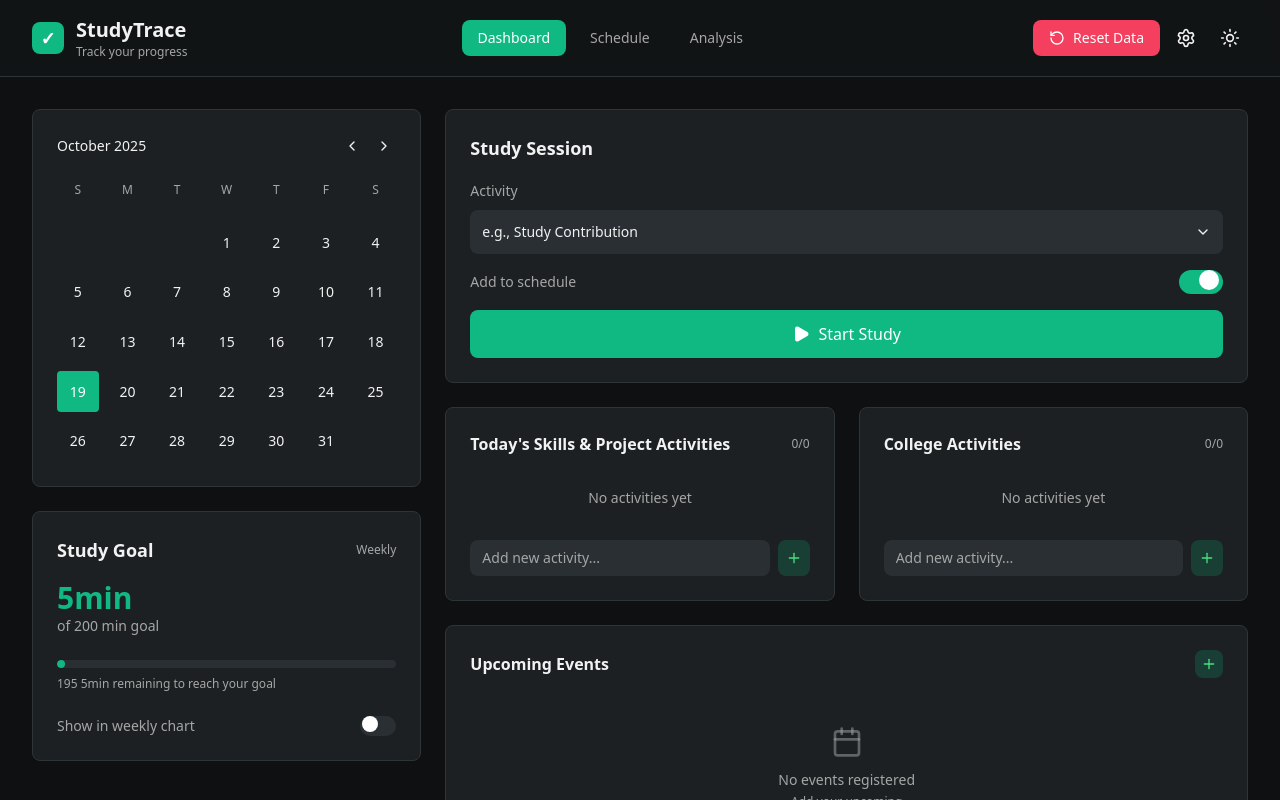
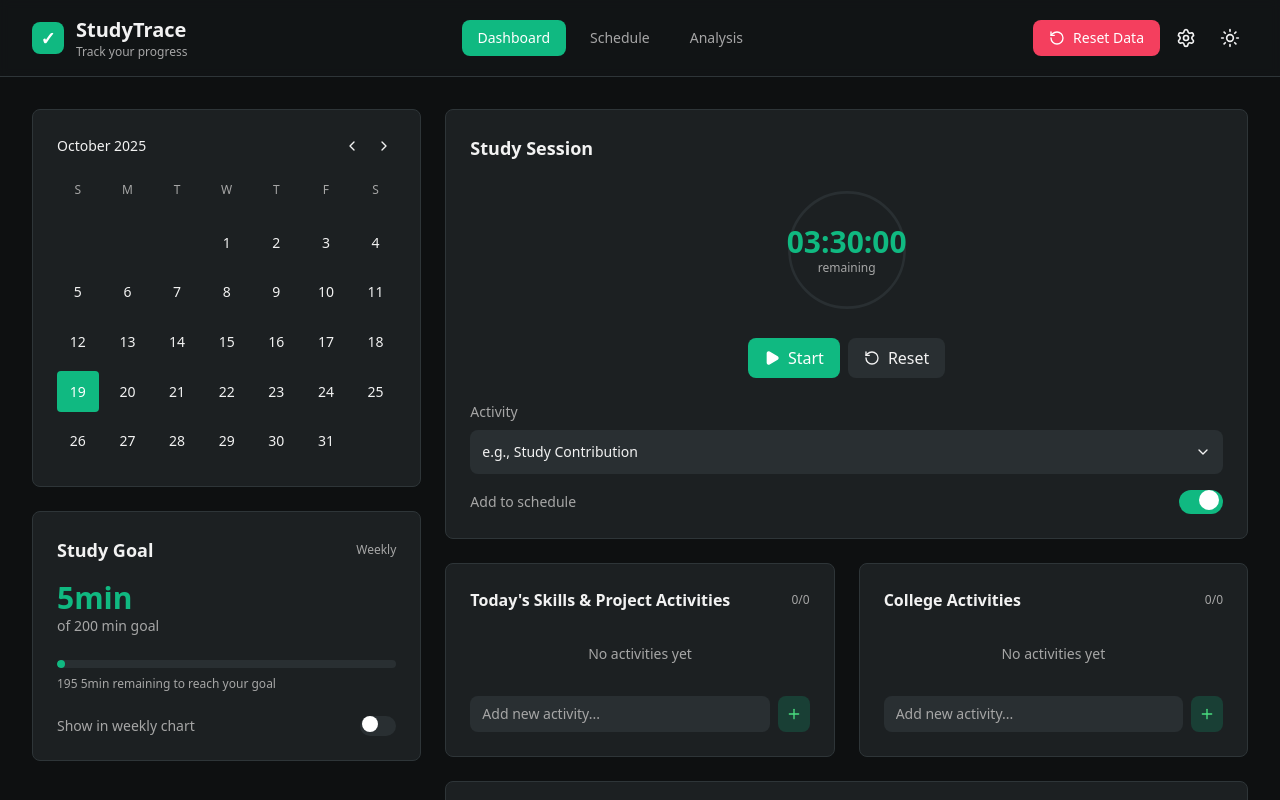
Before and after one commit to vivekkumar669/StudyTrace, a React (Vite) app: page / in a window 1280 px wide. Shown: the top 800 px of the page. Built offline with nearby package versions, Linux system fonts and the light colour scheme.

Commit message:
Update StudySessionCard with 3h 30m timer
cgen-a44e1bd319b848dbae562685abd49a00

```diff
--- a/client/components/dashboard/StudySessionCard.tsx
+++ b/client/components/dashboard/StudySessionCard.tsx
@@ -1,18 +1,117 @@
-import { ChevronDown, Toggle, Play } from "lucide-react";
-import { useState } from "react";
+import { ChevronDown, Play, Pause, RotateCcw } from "lucide-react";
+import { useState, useEffect } from "react";
 
 export default function StudySessionCard() {
   const [isEnabled, setIsEnabled] = useState(true);
+  const [isRunning, setIsRunning] = useState(false);
+  const [timeLeft, setTimeLeft] = useState(3.5 * 60 * 60); // 3.5 hours in seconds
+  const [activity, setActivity] = useState("e.g., Study Contribution");
+
+  // Timer effect
+  useEffect(() => {
+    let interval: NodeJS.Timeout;
+    if (isRunning && timeLeft > 0) {
+      interval = setInterval(() => {
+        setTimeLeft((prev) => (prev > 0 ? prev - 1 : 0));
+      }, 1000);
+    } else if (timeLeft === 0) {
+      setIsRunning(false);
+    }
+    return () => clearInterval(interval);
+  }, [isRunning, timeLeft]);
+
+  const formatTime = (seconds: number) => {
+    const hours = Math.floor(seconds / 3600);
+    const minutes = Math.floor((seconds % 3600) / 60);
+    const secs = seconds % 60;
+    return `${String(hours).padStart(2, "0")}:${String(minutes).padStart(2, "0")}:${String(secs).padStart(2, "0")}`;
+  };
+
+  const handleStartPause = () => {
+    setIsRunning(!isRunning);
+  };
+
+  const handleReset = () => {
+    setIsRunning(false);
+    setTimeLeft(3.5 * 60 * 60);
+  };
+
+  const progress = ((3.5 * 60 * 60 - timeLeft) / (3.5 * 60 * 60)) * 100;
 
   return (
     <div className="rounded-lg border border-border bg-card p-6">
-      <h3 className="mb-4 text-lg font-semibold text-foreground">Study Session</h3>
+      <h3 className="mb-6 text-lg font-semibold text-foreground">Study Session</h3>
 
+      {/* Timer display */}
+      <div className="mb-6 text-center">
+        <div className="relative w-32 h-32 mx-auto mb-4">
+          <svg className="w-full h-full transform -rotate-90" viewBox="0 0 100 100">
+            <circle
+              cx="50"
+              cy="50"
+              r="45"
+              fill="none"
+              stroke="currentColor"
+              strokeWidth="2"
+              className="text-secondary"
+            />
+            <circle
+              cx="50"
+              cy="50"
+              r="45"
+              fill="none"
+              stroke="currentColor"
+              strokeWidth="2"
+              strokeDasharray={`${(progress * 282.6) / 100} 282.6`}
+              className="text-green-500 transition-all duration-300"
+            />
+          </svg>
+          <div className="absolute inset-0 flex items-center justify-center">
+            <div className="text-center">
+              <div className="text-3xl font-bold text-green-500">
+                {formatTime(timeLeft)}
+              </div>
+              <div className="text-xs text-muted-foreground">remaining</div>
+            </div>
+          </div>
+        </div>
+      </div>
+
+      {/* Controls */}
+      <div className="flex gap-2 justify-center mb-6">
+        <button
+          onClick={handleStartPause}
+          className="flex items-center gap-2 rounded-lg bg-green-500 px-4 py-2 text-white font-medium hover:bg-green-600 transition-colors"
+        >
+          {isRunning ? (
+            <>
+              <Pause size={16} fill="currentColor" />
+              Pause
+            </>
+          ) : (
+            <>
+              <Play size={16} fill="currentColor" />
+              Start
+            </>
+          )}
+        </button>
+        <button
+          onClick={handleReset}
+          className="flex items-center gap-2 rounded-lg bg-secondary px-4 py-2 text-foreground font-medium hover:bg-secondary/80 transition-colors"
+        >
+          <RotateCcw size={16} />
+          Reset
+        </button>
+      </div>
+
+      {/* Activity selector */}
       <div className="space-y-4">
         <div>
-          <label className="text-sm text-muted-foreground">Activity</label>
-          <button className="mt-2 w-full flex items-center justify-between rounded-lg bg-secondary p-3 text-foreground hover:bg-secondary/80 transition-colors">
-            <span className="text-sm">e.g., Study Contribution</span>
+          <label className="text-sm text-muted-foreground block mb-2">
+            Activity
+          </label>
+          <button className="w-full flex items-center justify-between rounded-lg bg-secondary p-3 text-foreground hover:bg-secondary/80 transition-colors">
+            <span className="text-sm">{activity}</span>
             <ChevronDown size={16} />
           </button>
         </div>
@@ -32,11 +131,6 @@ export default function StudySessionCard() {
             />
           </button>
         </div>
-
-        <button className="w-full flex items-center justify-center gap-2 rounded-lg bg-green-500 p-3 text-white font-medium hover:bg-green-600 transition-colors mt-6">
-          <Play size={18} fill="currentColor" />
-          Start Study
-        </button>
       </div>
     </div>
   );
```
